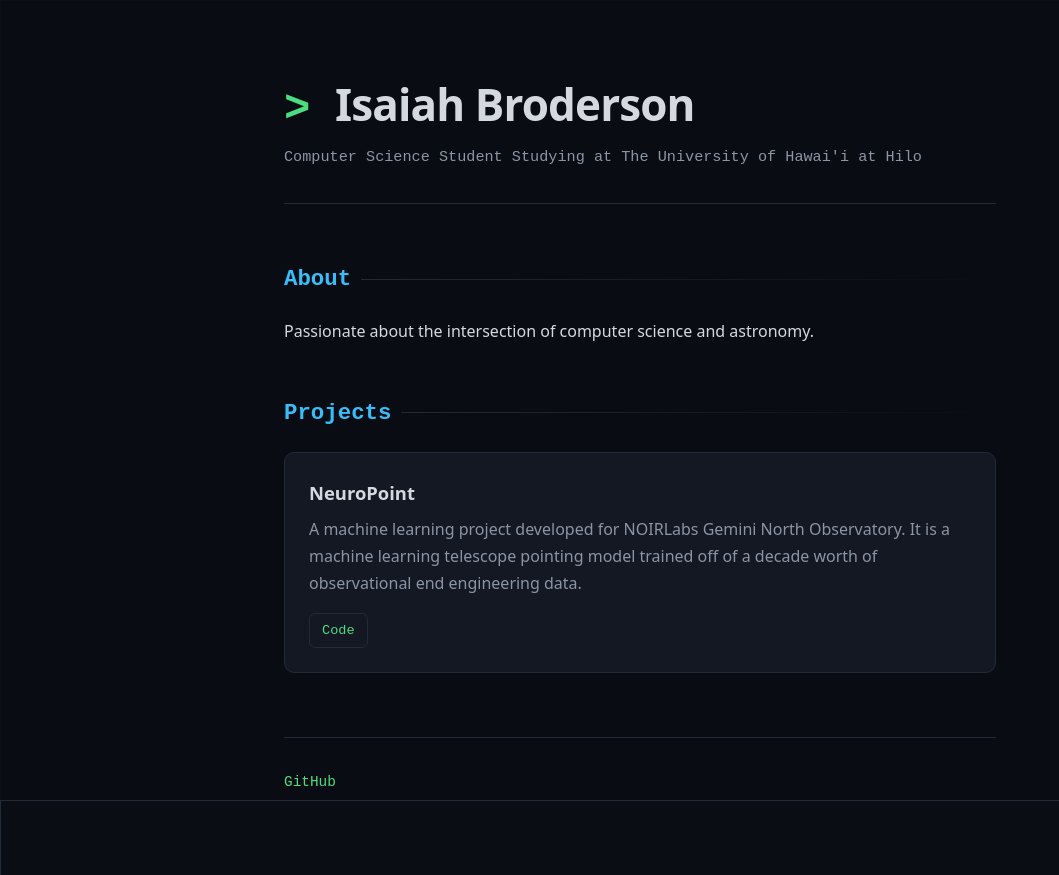
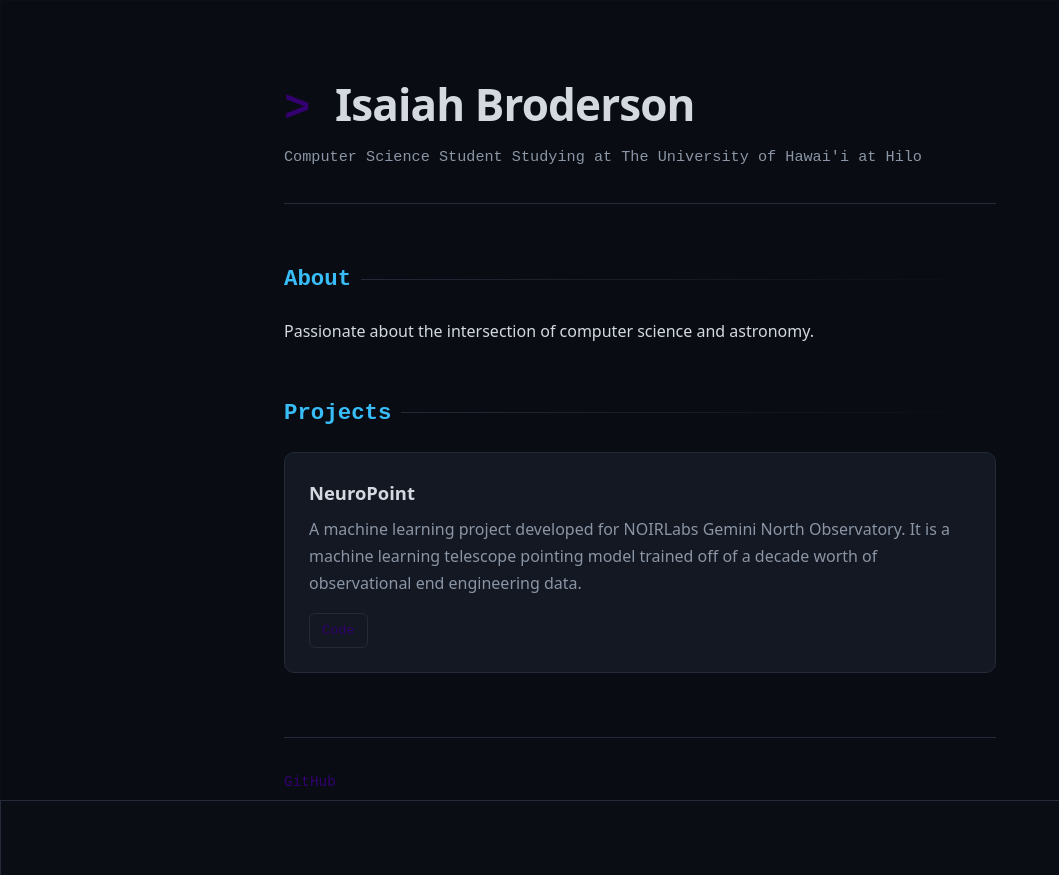
Before and after one commit to IsaiahKoamalu/IsaiahBroderson.github.io, a plain HTML site: page index.html in a window 1280 px wide. Shown: the whole page, without its empty margins (0-1059 px from the left). Drawn offline with Linux system fonts and the light colour scheme.

Commit message:
Change primary accent color in style.css

```diff
--- a/style.css
+++ b/style.css
@@ -4,8 +4,8 @@
   --border:    #232a38;   /* subtle dividers */
   --fg:        #d4d9e0;   /* main text */
   --fg-dim:    #8b95a5;   /* muted text */
-  --accent:    #4ade80;   /* primary accent (terminal green) */
-  --accent-2:  #38bdf8;   /* secondary accent (cyan) */
+  --accent:    #33006F;   /* primary accent */
+  --accent-2:  #38bdf8;   /* secondary accent */
   --glow:      rgba(74, 222, 128, 0.15);
 
   --font-body: system-ui, -apple-system, sans-serif;
```
